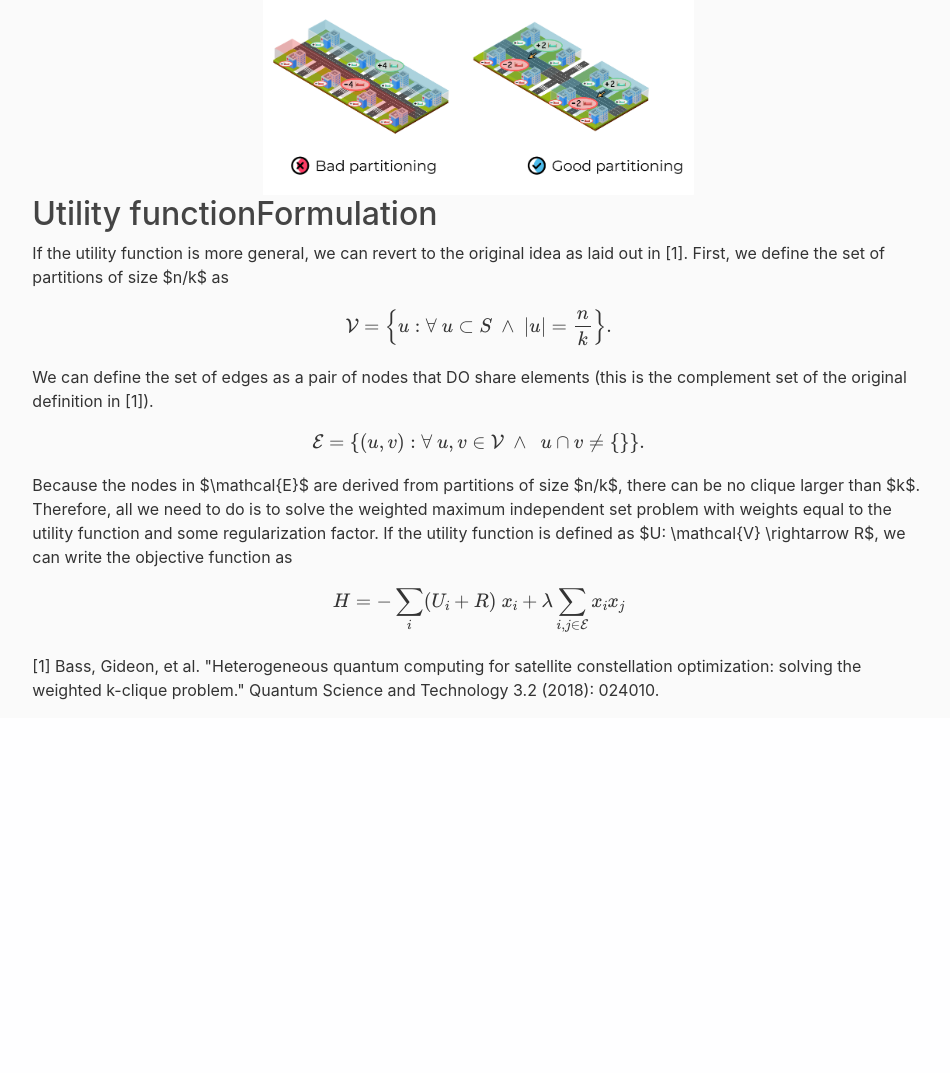
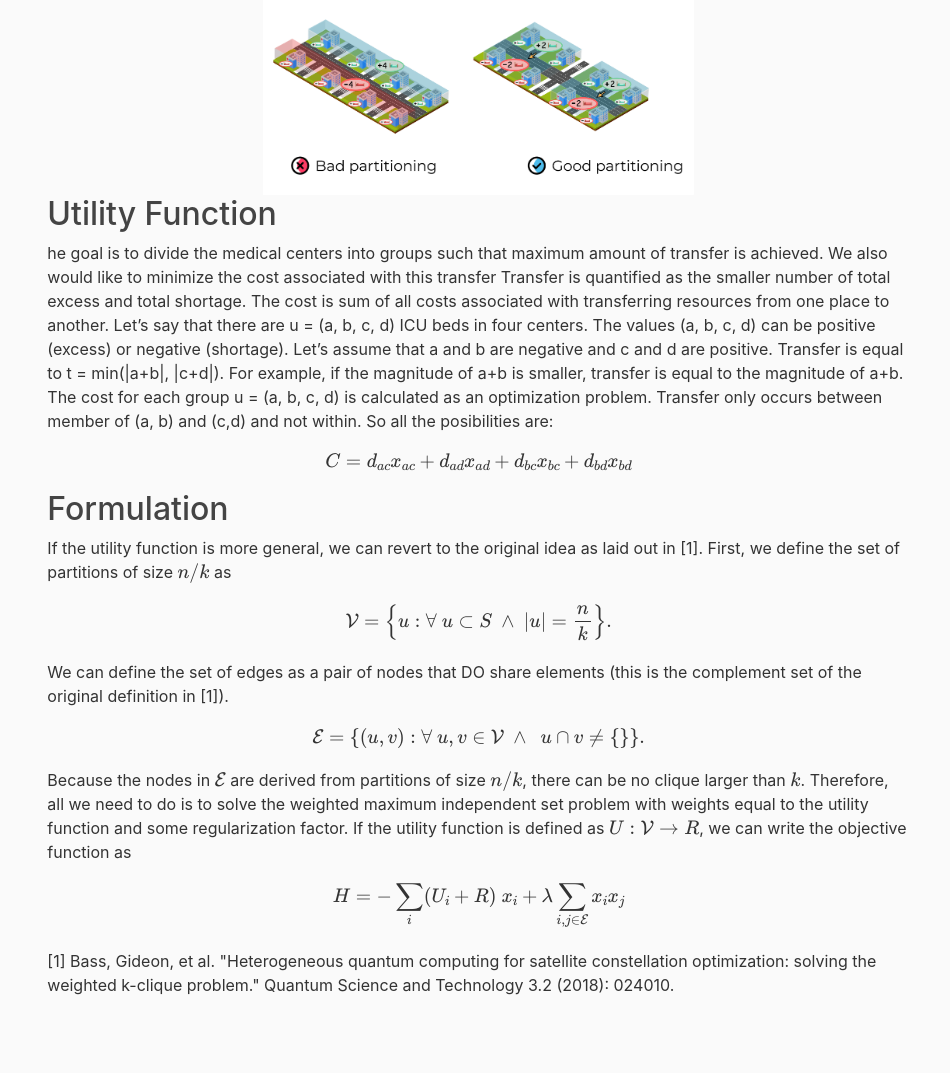
Before and after one commit to dwave-examples/resource-distribution, a Flask app: page / in a window 1280 px wide. Shown: the part 383-1456 px from the top of the page, without its empty margins (211-1161 px from the left). Before the commit the page ends 1083 px from the top, so only its background shows below. Run offline with Flask 2, Linux system fonts and the light colour scheme; some libraries are stand-ins or nearby versions.

Commit message:
Change default values, Reformat

```diff
--- a/forms.py
+++ b/forms.py
@@ -8,14 +8,13 @@ _choices = ['SimulatedAnnealing', 'TabuSampler', 'LeapHybridSampler']
 
 
 class OptimizationParameters(FlaskForm):
-    partition_size = IntegerField('Partition size', validators=[DataRequired()], default=4)
+    partition_size = IntegerField('Partition size', validators=[DataRequired()], default=3)
     longitude = FloatField('longitude', validators=[DataRequired()], default=-95)
-    # alpha = FloatField('alpha', default=0.0)
     alpha = DecimalRangeField('Distance Objective Fraction', default=0.5)
-    num_cities = IntegerField('Number of cities', validators=[DataRequired()], default=40)
+    num_cities = IntegerField('Number of cities', validators=[DataRequired()], default=21)
     num_neighbors = IntegerField('Number of Neighbors', validators=[DataRequired()], default=8)
     solver = SelectField('Solver', choices=[(x, x) for x in _choices])
     submit = SubmitField('Run')
     time_limit = FloatField('Time Limit (seconds)', default=10)
-    num_sweeps = IntegerField('Number of sweeps', validators=[DataRequired()], default=1000)
-    num_reads = IntegerField('Number of reads', validators=[DataRequired()], default=10)
+    num_sweeps = IntegerField('Number of sweeps', validators=[DataRequired()], default=10000)
+    num_reads = IntegerField('Number of reads', validators=[DataRequired()], default=50)
--- a/static/main.css
+++ b/static/main.css
@@ -3,6 +3,7 @@
   padding-left: 60px;
   margin-right: auto;
   margin-left: auto;
+  margin-bottom: 60px;
 }
 
 .center {
--- a/templates/index.html
+++ b/templates/index.html
@@ -8,17 +8,32 @@
 
         In the second scenario, the objective can be more general, and it could depend on the collective property of a set of variables.
     </p>
-    <img src="{{url_for('static', filename='partitioning.png')}}" width="600px" class="center">
-    <div class="row">
-    <h2>Utility function</h2>
+    <img src="{{url_for('static', filename='partitioning.png')}}" width="800px" class="center">
+    <h2>Utility Function</h2>
     <p>
+        he goal is to divide the medical centers into groups such that maximum amount of transfer is achieved.
 
+        We also would like to minimize the cost associated with this transfer
+
+        Transfer is quantified as the smaller number of total excess and total shortage.
+
+        The cost is sum of all costs associated with transferring resources from one place to another.
+
+        Let’s say that there are u = (a, b, c, d) ICU beds in four centers. The values (a, b, c, d) can be positive (excess) or negative (shortage). Let’s assume that a and b are negative and c and d are positive.
+
+        Transfer is equal to t = min(|a+b|, |c+d|). For example, if the magnitude of  a+b is smaller, transfer is equal to the magnitude of a+b.
+
+        The cost for each group u = (a, b, c, d) is calculated as an optimization problem. Transfer only occurs between member of (a, b) and (c,d) and not within. So all the posibilities are:
+
+        \begin{equation}
+        C = d_{ac} x_{ac}+ d_{ad} x_{ad} + d_{bc} x_{bc} + d_{bd} x_{bd}
+        \end{equation}
     </p>
     <h2>Formulation</h2>
     <p>
         If the utility function is more general, we can revert to the original idea as laid out in [1].
 
-        First, we define the set of partitions of size $n/k$ as
+        First, we define the set of partitions of size \(n/k\) as
 
         \begin{equation}
            \mathcal{V} = \left\{ u: \forall ~ u \subset S ~\land ~|u| = \frac{n}{k} \right\}.
@@ -30,7 +45,7 @@
             \mathcal{E} = \left\{ (u, v): \forall ~ u,v \in \mathcal{V} ~\land ~~ u \cap v \neq \{\} \right\}.
         \end{equation}
 
-        Because the nodes in $\mathcal{E}$ are derived from partitions of size $n/k$, there can be no clique larger than $k$. Therefore, all we need to do is to solve the weighted maximum independent set problem with weights equal to the utility function and some regularization factor. If the utility function is defined as $U: \mathcal{V} \rightarrow R$, we can write the objective function as
+        Because the nodes in \(\mathcal{E}\) are derived from partitions of size \(n/k\), there can be no clique larger than \(k\). Therefore, all we need to do is to solve the weighted maximum independent set problem with weights equal to the utility function and some regularization factor. If the utility function is defined as \(U: \mathcal{V} \rightarrow R\), we can write the objective function as
 
         \begin{equation}
             H = - \sum_i (U_i + R)~ x_i + \lambda \sum_{i, j \in \mathcal{E}} x_i x_j
--- a/templates/layout.html
+++ b/templates/layout.html
@@ -42,7 +42,7 @@
         </div>
       </nav>
     </header>
-    <div class="container-fluid">
+    <div class="container-fluid bm-5">
     <div class="row">
         <!-- Sidebar -->
         <div class="col-2">
@@ -77,19 +77,6 @@
                             {{ form.partition_size(class="form-control form-control-sm") }}
                         {% endif %}
                     </div>
-<!--                    <div class="form-group">-->
-<!--                        {{ form.longitude.label(class="form-control-label") }}-->
-<!--                        {% if form.longitude.errors %}-->
-<!--                            {{ form.longitude(class="form-control form-control-sm is-invalid") }}-->
-<!--                            <div class="invalid-feedback">-->
-<!--                                {% for error in form.longitude.errors %}-->
-<!--                                    <span>{{error}}</span>-->
-<!--                                {% endfor %}-->
-<!--                            </div>-->
-<!--                        {% else %}-->
-<!--                            {{ form.longitude(class="form-control form-control-sm") }}-->
-<!--                        {% endif %}-->
-<!--                    </div>-->
                     <div class="form-group">
                         {{ form.solver.label(class="form-control-label") }}
                         {% if form.solver.errors %}
```
Also changed, not shown: get_graphs.py (+16 -12 lines), run.py (+0 -15 lines).
